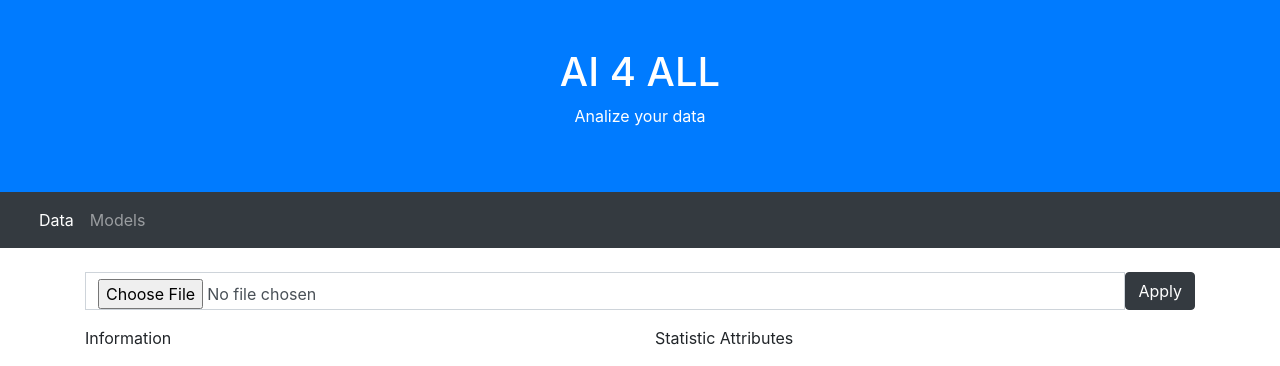
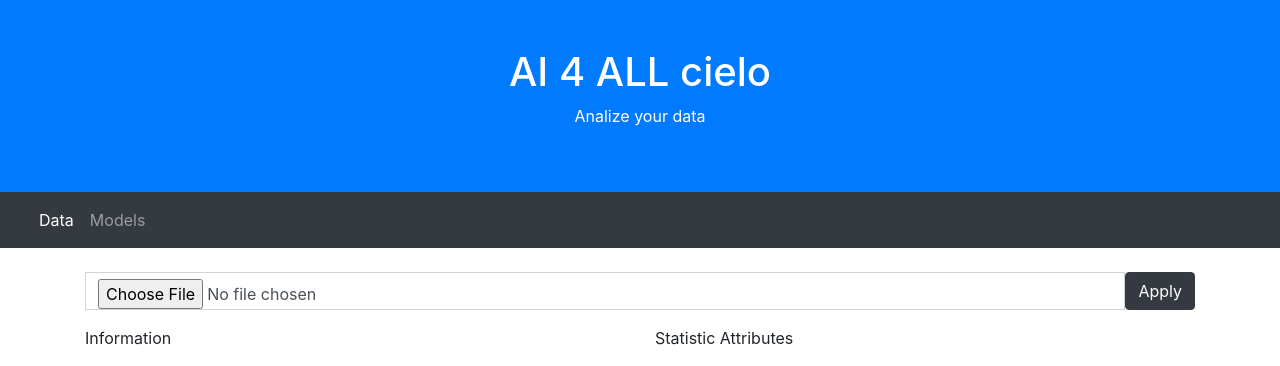
Before and after one commit to juandanovo/AI4all, a Django app: page / in a window 1280 px wide. Shown: the top 366 px of the page. Run offline with Django 3.2, Linux system fonts and the light colour scheme.

Commit message:
update FE base test

```diff
--- a/AI4all/templates/base.html
+++ b/AI4all/templates/base.html
@@ -15,7 +15,7 @@
   </head>
   <body>
     <div class="p-5 bg-primary text-white text-center">
-      <h1>AI 4 ALL</h1>
+      <h1>AI 4 ALL cielo</h1>
       <p>Analize your data</p>
     </div>
 
```
